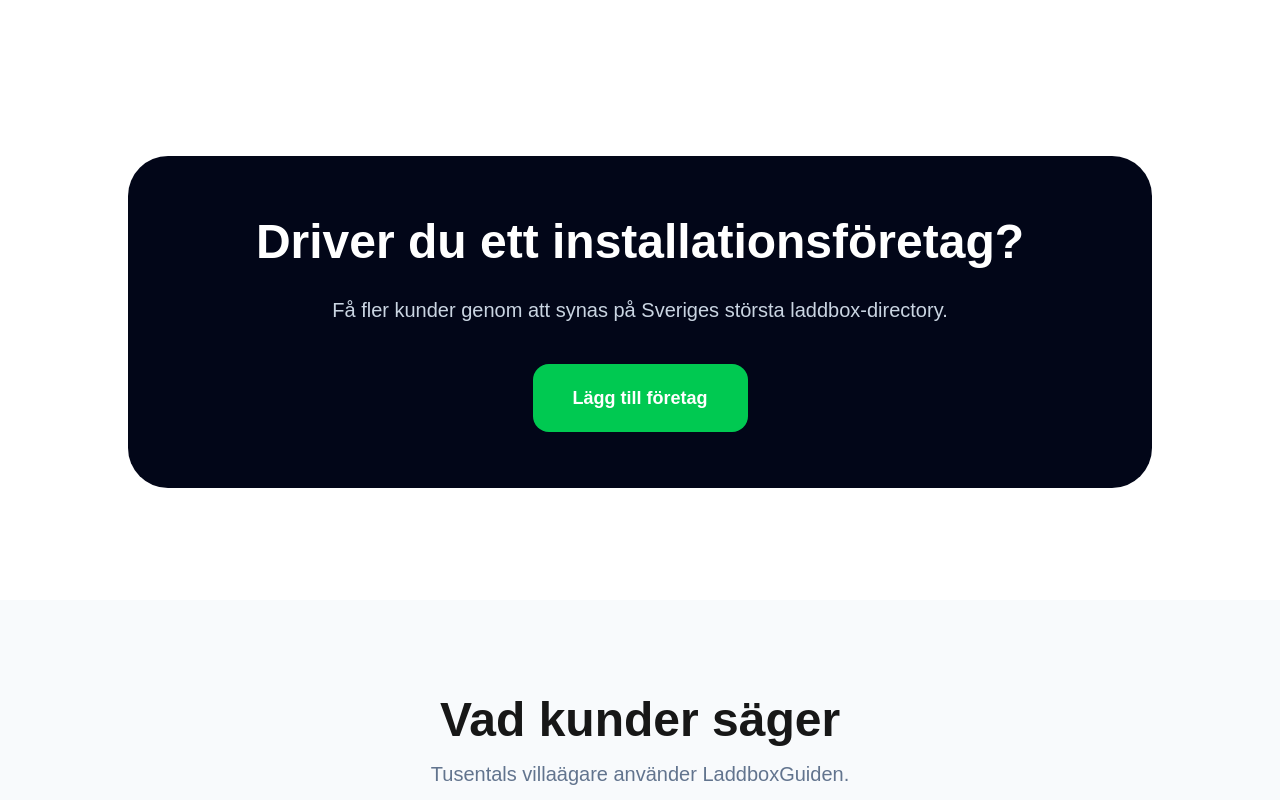
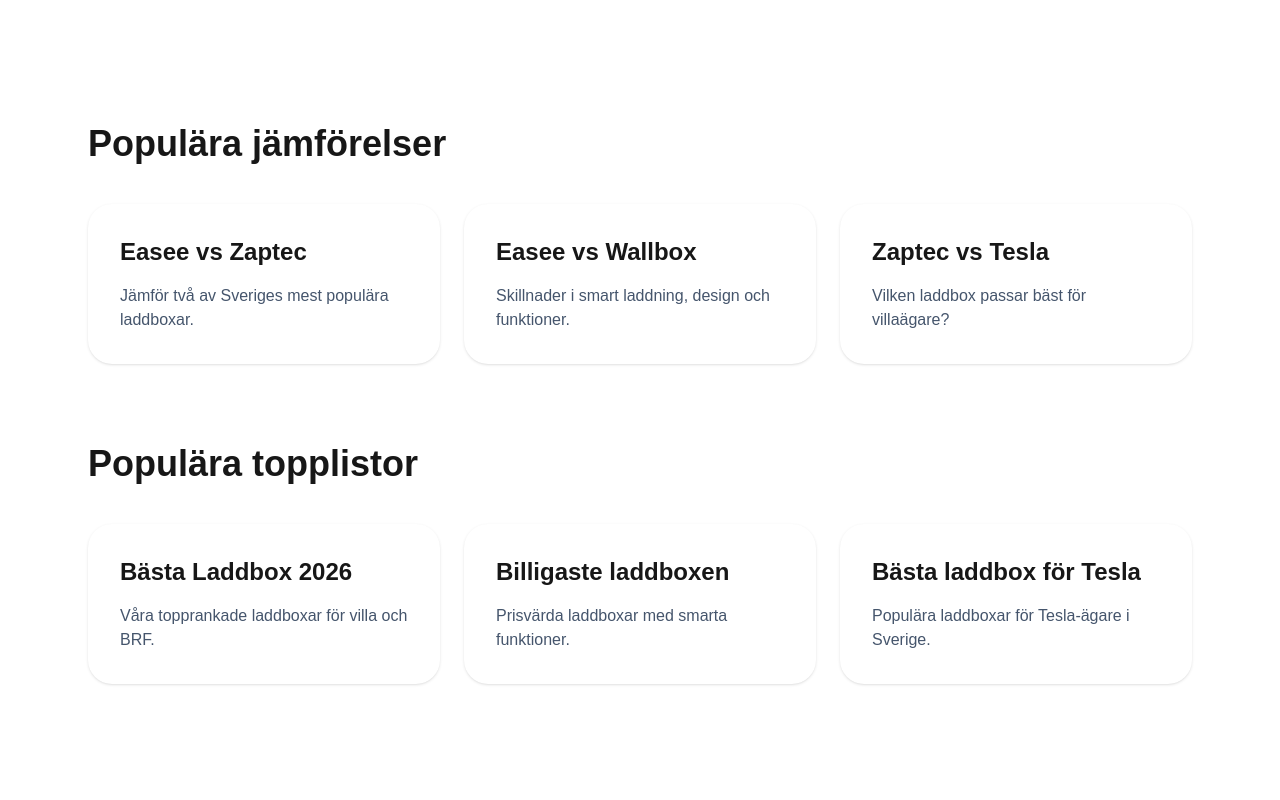
Before and after one commit to Okcreate/laddboxguiden, a Next.js app: page / in a window 1280 px wide. Shown: the part 2740-3540 px from the top of the page. Built offline with nearby package versions, Linux system fonts and the light colour scheme; no server answers; the database is empty.

Commit message:
Add homepage internal linking sections

```diff
--- a/app/page.tsx
+++ b/app/page.tsx
@@ -171,7 +171,109 @@
 
   </div>
 </section>
+{/* Popular comparisons */}
+<section className="max-w-6xl mx-auto px-6 py-20">
 
+  <h2 className="text-4xl font-bold mb-10">
+    Populära jämförelser
+  </h2>
+
+  <div className="grid md:grid-cols-3 gap-6">
+
+    <a
+      href="/compare/easee-vs-zaptec"
+      className="bg-white rounded-3xl p-8 shadow-sm hover:shadow-xl transition"
+    >
+      <h3 className="text-2xl font-bold">
+        Easee vs Zaptec
+      </h3>
+
+      <p className="text-slate-600 mt-4">
+        Jämför två av Sveriges mest populära laddboxar.
+      </p>
+    </a>
+
+    <a
+      href="/compare/easee-vs-wallbox"
+      className="bg-white rounded-3xl p-8 shadow-sm hover:shadow-xl transition"
+    >
+      <h3 className="text-2xl font-bold">
+        Easee vs Wallbox
+      </h3>
+
+      <p className="text-slate-600 mt-4">
+        Skillnader i smart laddning, design och funktioner.
+      </p>
+    </a>
+
+    <a
+      href="/compare/zaptec-vs-tesla"
+      className="bg-white rounded-3xl p-8 shadow-sm hover:shadow-xl transition"
+    >
+      <h3 className="text-2xl font-bold">
+        Zaptec vs Tesla
+      </h3>
+
+      <p className="text-slate-600 mt-4">
+        Vilken laddbox passar bäst för villaägare?
+      </p>
+    </a>
+
+  </div>
+
+</section>
+
+{/* Top lists */}
+<section className="max-w-6xl mx-auto px-6 pb-20">
+
+  <h2 className="text-4xl font-bold mb-10">
+    Populära topplistor
+  </h2>
+
+  <div className="grid md:grid-cols-3 gap-6">
+
+    <a
+      href="/topplistor/basta-laddbox-2026"
+      className="bg-white rounded-3xl p-8 shadow-sm hover:shadow-xl transition"
+    >
+      <h3 className="text-2xl font-bold">
+        Bästa Laddbox 2026
+      </h3>
+
+      <p className="text-slate-600 mt-4">
+        Våra topprankade laddboxar för villa och BRF.
+      </p>
+    </a>
+
+    <a
+      href="/topplistor/billigaste-laddboxen"
+      className="bg-white rounded-3xl p-8 shadow-sm hover:shadow-xl transition"
+    >
+      <h3 className="text-2xl font-bold">
+        Billigaste laddboxen
+      </h3>
+
+      <p className="text-slate-600 mt-4">
+        Prisvärda laddboxar med smarta funktioner.
+      </p>
+    </a>
+
+    <a
+      href="/topplistor/basta-laddbox-for-tesla"
+      className="bg-white rounded-3xl p-8 shadow-sm hover:shadow-xl transition"
+    >
+      <h3 className="text-2xl font-bold">
+        Bästa laddbox för Tesla
+      </h3>
+
+      <p className="text-slate-600 mt-4">
+        Populära laddboxar för Tesla-ägare i Sverige.
+      </p>
+    </a>
+
+  </div>
+
+</section>
       {/* CTA */}
       <section className="py-28 px-6">
         <div className="max-w-5xl mx-auto bg-slate-950 rounded-[40px] text-white p-14 text-center">
```
